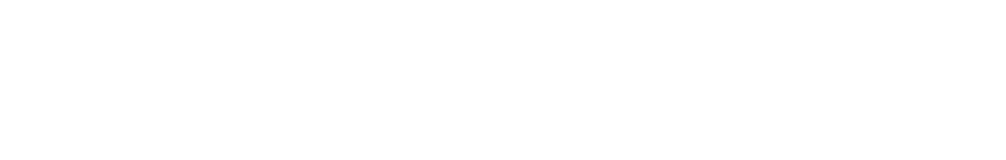
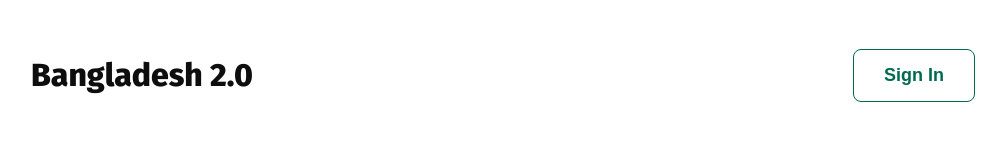
Before and after one commit to kmrjjmnthn/Bangladesh2.0, a plain HTML site: page index.html in a window 1280 px wide. Shown: the whole page, without its empty margins (137-1143 px from the left). Drawn offline with Linux system fonts and the light colour scheme.

Commit message:
Implemented the navbar section.

```diff
--- a/index.html
+++ b/index.html
@@ -12,7 +12,12 @@
 </head>
 <body class="fira-sans">
     <header>
-
+        <!-- Navbar Section Starts -->
+        <nav>
+            <h3 class="nav-title">Bangladesh 2.0</h3>
+            <button class="nav-button">Sign In</button>
+        </nav>
+        <!-- Navbar Section Ends -->
     </header>
     <main>
 
--- a/styles/style.css
+++ b/styles/style.css
@@ -2,3 +2,46 @@
     font-family: "Fira Sans", sans-serif;
     font-style: normal;
   }
+
+/* Shared Styles */
+
+.secondary-bg {
+    background-color: #C6E4D6;
+}
+
+.button-primary {
+    font-size: 18px;
+    font-weight: 600;
+    color: white;
+    background-color: #006A50;
+    padding: 17px 34px;
+    border-radius: 8px;
+    border: none;
+}
+
+/* Navbar Section Styles Starts */
+
+nav {
+    display: flex;
+    align-items: center;
+    justify-content: space-between;
+    margin: 24px 160px;
+}
+
+.nav-title {
+    font-size: 32px;
+    font-weight: 800;
+    color: #0E0E0E;
+}
+
+.nav-button {
+    font-size: 18px;
+    font-weight: 600;
+    color: #006A50;
+    background-color: white;
+    border: 1px solid #006A50;
+    border-radius: 8px;
+    padding: 15px 30px;
+}
+
+/* Navbar Section Styles Ends */
```
